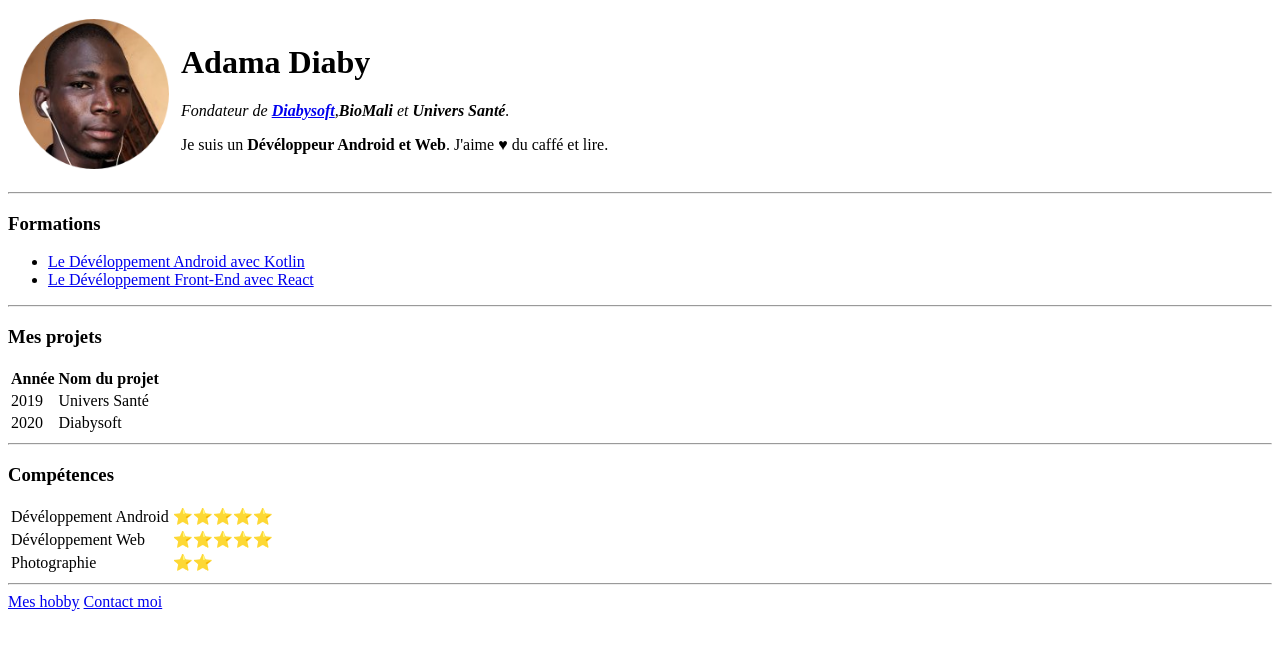
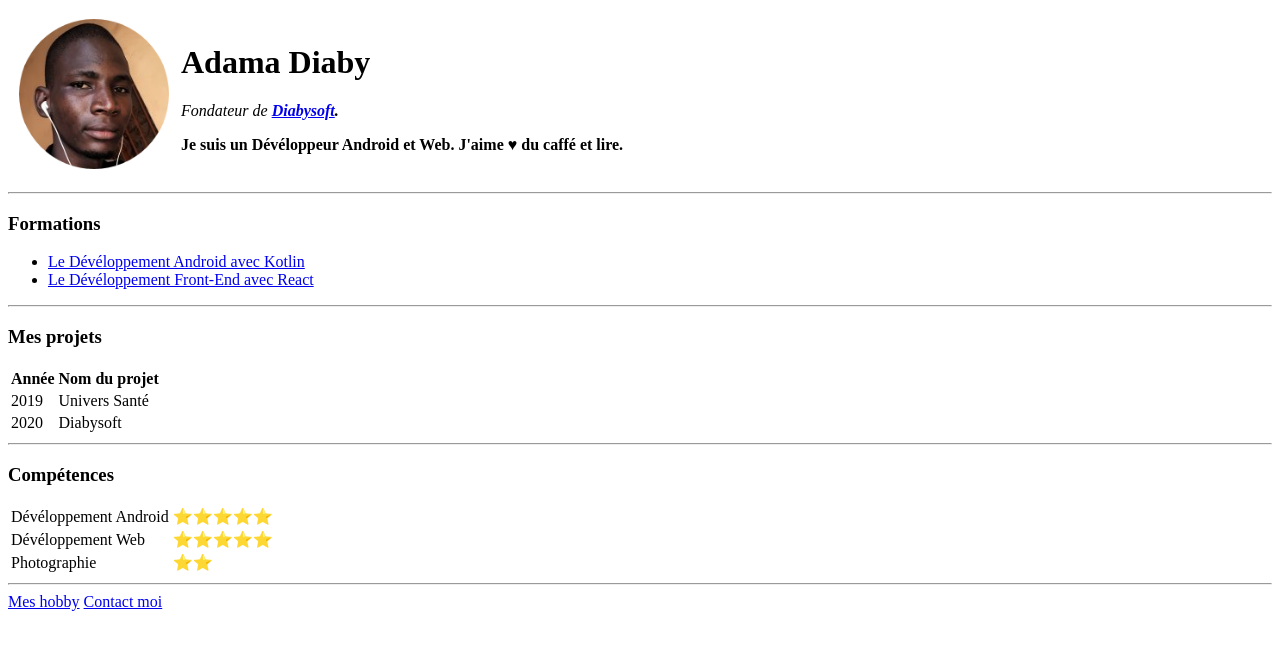
Before and after one commit to diabysoft/cv, a plain HTML site: page index.html in a window 1280 px wide. Drawn offline with Linux system fonts and the light colour scheme.

Commit message:
Update index.html

```diff
--- a/index.html
+++ b/index.html
@@ -21,7 +21,7 @@
                     <td>
                         <h1>Adama Diaby</h1>
                         <p>
-                            <em>Fondateur de <strong><a href="#">Diabysoft</a></strong>,<strong>BioMali</strong> et <strong>Univers Santé</strong>.</em>
+                            <em>Fondateur de <strong><a href="#">Diabysoft</a>.</em>
                         </p>
                         <p>
                             Je suis un <strong>Dévéloppeur Android et Web</strong>.
```
